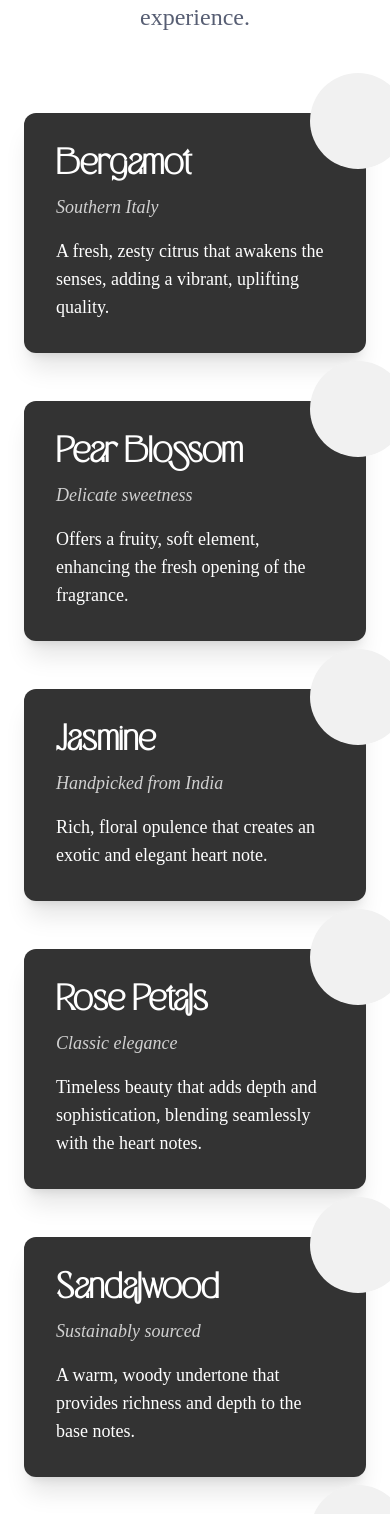
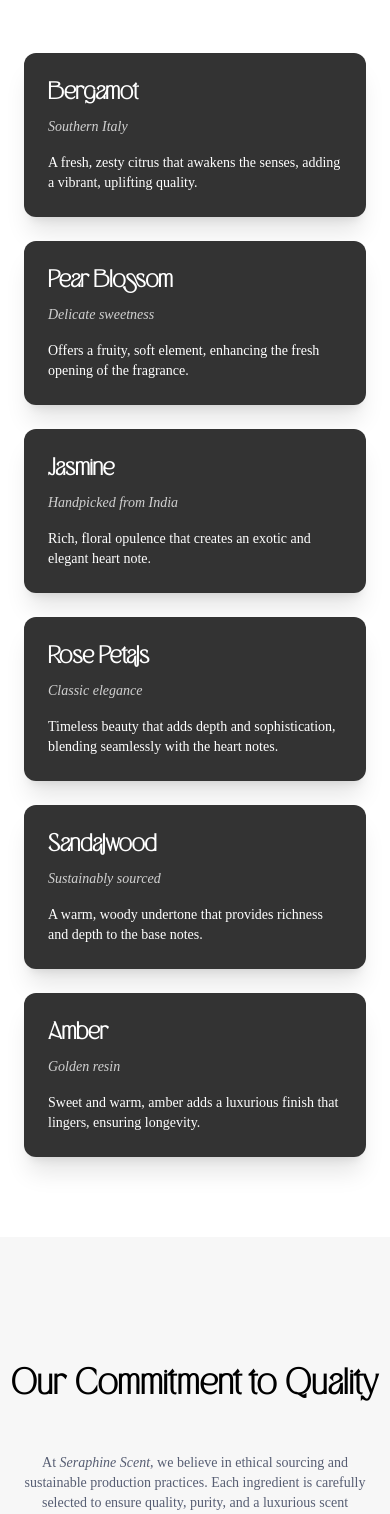
Before and after one commit to diegocallegari96/parfume-site, a React (Create React App) app: page / in a window 390 px wide. Shown: the part 9107-10621 px from the top of the page. Built offline with nearby package versions, Linux system fonts and the light colour scheme.

Commit message:
ingredient card rounded decorative div removed on small screens

```diff
--- a/src/components/Ingredients.jsx
+++ b/src/components/Ingredients.jsx
@@ -7,73 +7,73 @@ const Ingredients = () => {
       {/* Introduction Section */}
       <div className='relative z-10 max-w-[1400px] mx-auto px-6'>
         <div className='text-center mb-20'>
-          <h2 className='text-6xl font-bold uppercase tracking-widest' style={{ fontFamily: 'MilkyWay', color: '#333' }}>
+          <h2 className='text-4xl md:text-6xl font-bold uppercase tracking-widest' style={{ fontFamily: 'MilkyWay', color: '#333' }}>
             Ingredients
           </h2>
-          <p className='text-2xl text-[#575e73] mt-4'>
+          <p className='text-lg md:text-2xl text-[#575e73] mt-4'>
             The exceptional ingredients that make Seraphine Scent a true luxury experience.
           </p>
         </div>
 
         {/* Key Ingredients Section */}
-        <div className='grid grid-cols-1 md:grid-cols-3 gap-12 relative'>
+        <div className='grid grid-cols-1 sm:grid-cols-2 lg:grid-cols-3 gap-6 md:gap-12 relative'>
 
           {/* Bergamot */}
-          <div className='group relative bg-[#333] text-white p-8 rounded-xl shadow-xl transition-transform transform hover:scale-105 hover:shadow-2xl'>
-            <div className='absolute -top-10 -right-10 w-24 h-24 bg-[#f1f1f1] rounded-full group-hover:bg-[#ffffff] transition-all duration-500'></div>
-            <h3 className='text-4xl font-bold' style={{ fontFamily: 'MilkyWay' }}>Bergamot</h3>
-            <p className='text-lg italic text-[#d1d1d1] mt-2'>Southern Italy</p>
-            <p className='text-lg mt-4'>
+          <div className='group relative bg-[#333] text-white p-6 md:p-8 rounded-xl shadow-xl transition-transform transform hover:scale-105 hover:shadow-2xl'>
+            <div className='hidden md:block md:absolute -top-8 -right-8 w-16 h-16 md:w-24 md:h-24 bg-[#f1f1f1] rounded-full group-hover:bg-[#ffffff] transition-all duration-500'></div>
+            <h3 className='text-2xl md:text-4xl font-bold' style={{ fontFamily: 'MilkyWay' }}>Bergamot</h3>
+            <p className='text-sm md:text-lg italic text-[#d1d1d1] mt-2'>Southern Italy</p>
+            <p className='text-sm md:text-lg mt-4'>
               A fresh, zesty citrus that awakens the senses, adding a vibrant, uplifting quality.
             </p>
           </div>
 
           {/* Pear Blossom */}
-          <div className='group relative bg-[#333] text-white p-8 rounded-xl shadow-xl transition-transform transform hover:scale-105 hover:shadow-2xl'>
-            <div className='absolute -top-10 -right-10 w-24 h-24 bg-[#f1f1f1] rounded-full group-hover:bg-[#fff] transition-all duration-500'></div>
-            <h3 className='text-4xl font-bold' style={{ fontFamily: 'MilkyWay' }}>Pear Blossom</h3>
-            <p className='text-lg italic text-[#d1d1d1] mt-2'>Delicate sweetness</p>
-            <p className='text-lg mt-4'>
+          <div className='group relative bg-[#333] text-white p-6 md:p-8 rounded-xl shadow-xl transition-transform transform hover:scale-105 hover:shadow-2xl'>
+            <div className='hidden md:block md:absolute -top-8 -right-8 w-16 h-16 md:w-24 md:h-24 bg-[#f1f1f1] rounded-full group-hover:bg-[#ffffff] transition-all duration-500'></div>
+            <h3 className='text-2xl md:text-4xl font-bold' style={{ fontFamily: 'MilkyWay' }}>Pear Blossom</h3>
+            <p className='text-sm md:text-lg italic text-[#d1d1d1] mt-2'>Delicate sweetness</p>
+            <p className='text-sm md:text-lg mt-4'>
               Offers a fruity, soft element, enhancing the fresh opening of the fragrance.
             </p>
           </div>
 
           {/* Jasmine */}
-          <div className='group relative bg-[#333] text-white p-8 rounded-xl shadow-xl transition-transform transform hover:scale-105 hover:shadow-2xl'>
-            <div className='absolute -top-10 -right-10 w-24 h-24 bg-[#f1f1f1] rounded-full group-hover:bg-[#fff] transition-all duration-500'></div>
-            <h3 className='text-4xl font-bold' style={{ fontFamily: 'MilkyWay' }}>Jasmine</h3>
-            <p className='text-lg italic text-[#d1d1d1] mt-2'>Handpicked from India</p>
-            <p className='text-lg mt-4'>
+          <div className='group relative bg-[#333] text-white p-6 md:p-8 rounded-xl shadow-xl transition-transform transform hover:scale-105 hover:shadow-2xl'>
+            <div className='hidden md:block md:absolute -top-8 -right-8 w-16 h-16 md:w-24 md:h-24 bg-[#f1f1f1] rounded-full group-hover:bg-[#ffffff] transition-all duration-500'></div>
+            <h3 className='text-2xl md:text-4xl font-bold' style={{ fontFamily: 'MilkyWay' }}>Jasmine</h3>
+            <p className='text-sm md:text-lg italic text-[#d1d1d1] mt-2'>Handpicked from India</p>
+            <p className='text-sm md:text-lg mt-4'>
               Rich, floral opulence that creates an exotic and elegant heart note.
             </p>
           </div>
 
           {/* Rose Petals */}
-          <div className='group relative bg-[#333] text-white p-8 rounded-xl shadow-xl transition-transform transform hover:scale-105 hover:shadow-2xl'>
-            <div className='absolute -top-10 -right-10 w-24 h-24 bg-[#f1f1f1] rounded-full group-hover:bg-[#fff] transition-all duration-500'></div>
-            <h3 className='text-4xl font-bold' style={{ fontFamily: 'MilkyWay' }}>Rose Petals</h3>
-            <p className='text-lg italic text-[#d1d1d1] mt-2'>Classic elegance</p>
-            <p className='text-lg mt-4'>
+          <div className='group relative bg-[#333] text-white p-6 md:p-8 rounded-xl shadow-xl transition-transform transform hover:scale-105 hover:shadow-2xl'>
+            <div className='hidden md:block md:absolute -top-8 -right-8 w-16 h-16 md:w-24 md:h-24 bg-[#f1f1f1] rounded-full group-hover:bg-[#ffffff] transition-all duration-500'></div>
+            <h3 className='text-2xl md:text-4xl font-bold' style={{ fontFamily: 'MilkyWay' }}>Rose Petals</h3>
+            <p className='text-sm md:text-lg italic text-[#d1d1d1] mt-2'>Classic elegance</p>
+            <p className='text-sm md:text-lg mt-4'>
               Timeless beauty that adds depth and sophistication, blending seamlessly with the heart notes.
             </p>
           </div>
 
           {/* Sandalwood */}
-          <div className='group relative bg-[#333] text-white p-8 rounded-xl shadow-xl transition-transform transform hover:scale-105 hover:shadow-2xl'>
-            <div className='absolute -top-10 -right-10 w-24 h-24 bg-[#f1f1f1] rounded-full group-hover:bg-[#fff] transition-all duration-500'></div>
-            <h3 className='text-4xl font-bold' style={{ fontFamily: 'MilkyWay' }}>Sandalwood</h3>
-            <p className='text-lg italic text-[#d1d1d1] mt-2'>Sustainably sourced</p>
-            <p className='text-lg mt-4'>
+          <div className='group relative bg-[#333] text-white p-6 md:p-8 rounded-xl shadow-xl transition-transform transform hover:scale-105 hover:shadow-2xl'>
+            <div className='hidden md:block md:absolute -top-8 -right-8 w-16 h-16 md:w-24 md:h-24 bg-[#f1f1f1] rounded-full group-hover:bg-[#ffffff] transition-all duration-500'></div>
+            <h3 className='text-2xl md:text-4xl font-bold' style={{ fontFamily: 'MilkyWay' }}>Sandalwood</h3>
+            <p className='text-sm md:text-lg italic text-[#d1d1d1] mt-2'>Sustainably sourced</p>
+            <p className='text-sm md:text-lg mt-4'>
               A warm, woody undertone that provides richness and depth to the base notes.
             </p>
           </div>
 
           {/* Amber */}
-          <div className='group relative bg-[#333] text-white p-8 rounded-xl shadow-xl transition-transform transform hover:scale-105 hover:shadow-2xl'>
-            <div className='absolute -top-10 -right-10 w-24 h-24 bg-[#f1f1f1] rounded-full group-hover:bg-[#fff] transition-all duration-500'></div>
-            <h3 className='text-4xl font-bold' style={{ fontFamily: 'MilkyWay' }}>Amber</h3>
-            <p className='text-lg italic text-[#d1d1d1] mt-2'>Golden resin</p>
-            <p className='text-lg mt-4'>
+          <div className='group relative bg-[#333] text-white p-6 md:p-8 rounded-xl shadow-xl transition-transform transform hover:scale-105 hover:shadow-2xl'>
+            <div className='hidden md:block md:absolute -top-8 -right-8 w-16 h-16 md:w-24 md:h-24 bg-[#f1f1f1] rounded-full group-hover:bg-[#ffffff] transition-all duration-500'></div>
+            <h3 className='text-2xl md:text-4xl font-bold' style={{ fontFamily: 'MilkyWay' }}>Amber</h3>
+            <p className='text-sm md:text-lg italic text-[#d1d1d1] mt-2'>Golden resin</p>
+            <p className='text-sm md:text-lg mt-4'>
               Sweet and warm, amber adds a luxurious finish that lingers, ensuring longevity.
             </p>
           </div>
@@ -85,14 +85,14 @@ const Ingredients = () => {
       <div className='flex flex-col justify-center items-center w-full py-32 bg-[#f7f7f7] mt-20'>
         {/* Heading */}
         <div className='max-w-[1200px] w-full text-center'>
-          <h2 className='text-5xl font-bold tracking-wide lg:underline  inline-block border-[#333]' style={{ fontFamily: 'MilkyWay' }}>
+          <h2 className='text-4xl md:text-5xl font-bold tracking-wide lg:underline inline-block border-[#333]' style={{ fontFamily: 'MilkyWay' }}>
             Our Commitment to Quality
           </h2>
         </div>
 
         {/* Commitment Text */}
-        <div className='max-w-[1000px] text-center mt-12'>
-          <p className='text-lg text-[#575e73]'>
+        <div className='max-w-[1000px] text-center mt-12 px-4'>
+          <p className='text-sm md:text-lg text-[#575e73]'>
             At <i>Seraphine Scent</i>, we believe in ethical sourcing and sustainable production practices. Each ingredient is carefully selected to ensure quality, purity, and a luxurious scent experience. Our commitment to excellence ensures that every bottle is crafted with care and free from harmful chemicals, making it not only beautiful but also eco-conscious.
           </p>
         </div>
```
